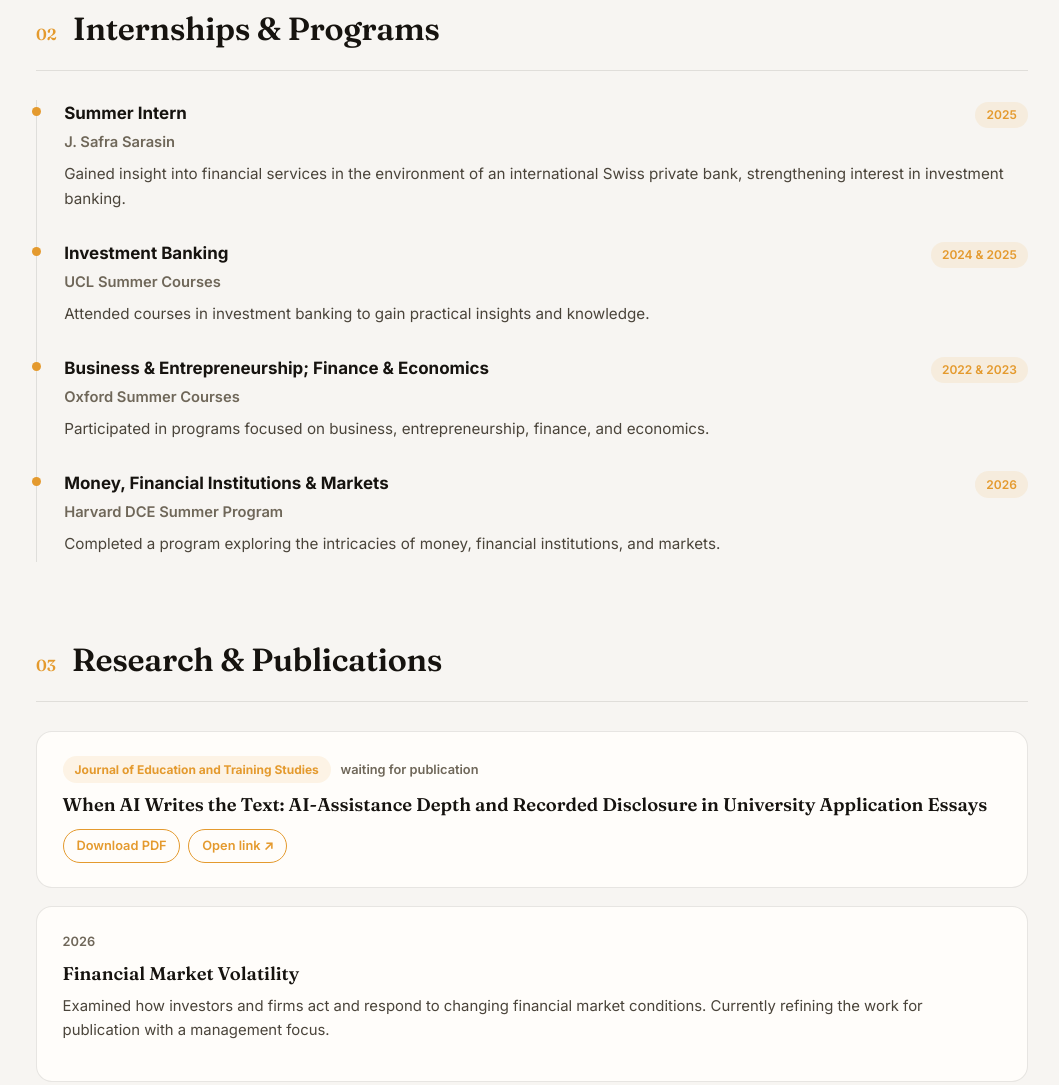
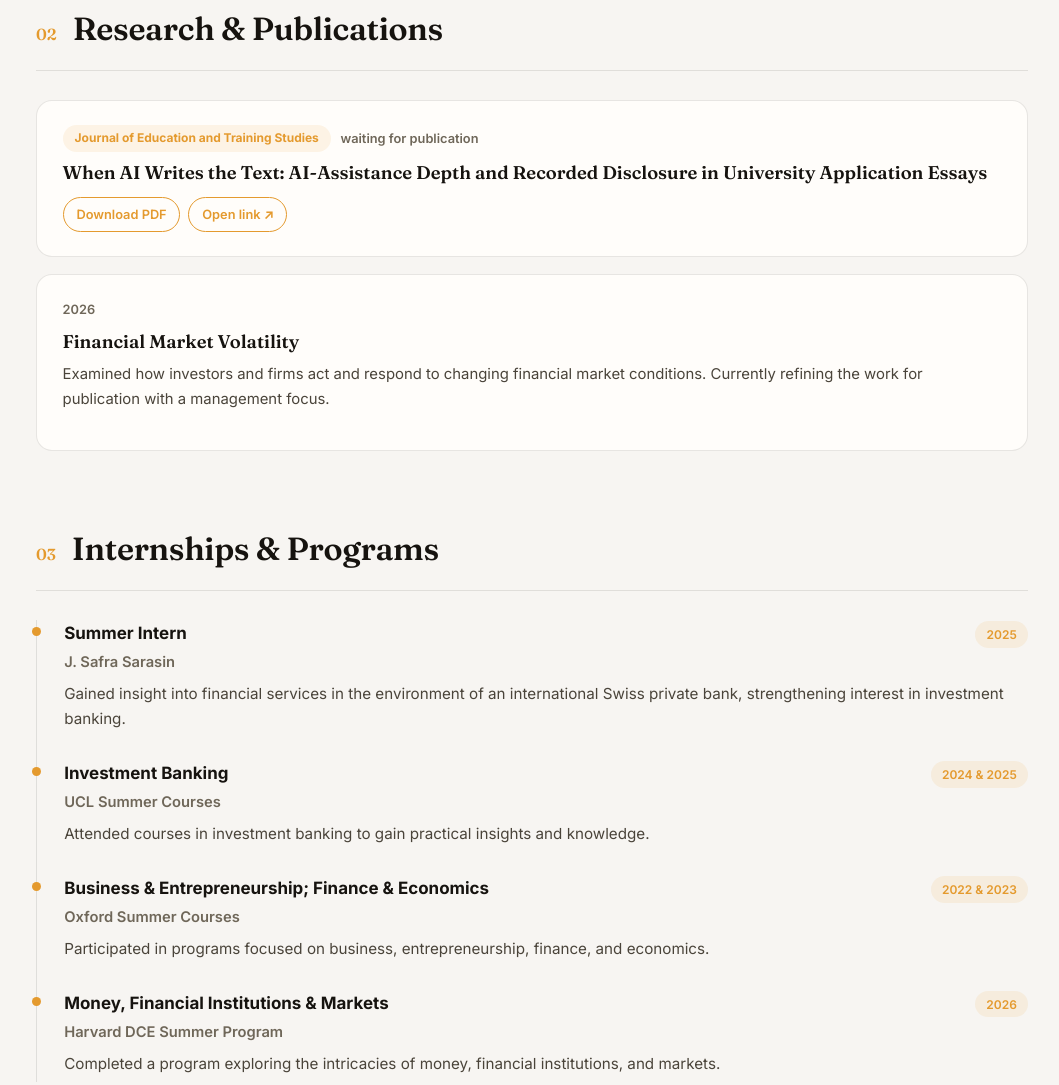
Before and after one commit to miec99/arhaan-anand, a plain HTML site: page index.html in a window 1280 px wide. Shown: the part 1079-2164 px from the top of the page, without its empty margins (108-1167 px from the left). Drawn offline with Linux system fonts and the light colour scheme.

Commit message:
Deploy Arhaan Anand's showcase website

```diff
--- a/index.html
+++ b/index.html
@@ -246,7 +246,7 @@
     <header>
         <nav>
             <a href="#" class="logo">Arhaan<em>.</em></a>
-            <ul class="links"><li><a href="#education">Education</a></li><li><a href="#internships-programs">Internships &amp; Programs</a></li><li><a href="#research-publications">Research &amp; Publications</a></li><li><a href="#projects">Projects</a></li><li><a href="#athletics">Athletics</a></li><li><a href="#certifications">Certifications</a></li><li><a href="#honours-awards">Honours &amp; Awards</a></li><li><a href="#skills-languages">Skills &amp; Languages</a></li><li><a href="#community-volunteering">Community &amp; Volunteering</a></li></ul>
+            <ul class="links"><li><a href="#education">Education</a></li><li><a href="#research-publications">Research &amp; Publications</a></li><li><a href="#internships-programs">Internships &amp; Programs</a></li><li><a href="#projects">Projects</a></li><li><a href="#athletics">Athletics</a></li><li><a href="#certifications">Certifications</a></li><li><a href="#honours-awards">Honours &amp; Awards</a></li><li><a href="#skills-languages">Skills &amp; Languages</a></li><li><a href="#community-volunteering">Community &amp; Volunteering</a></li></ul>
 
         </nav>
     </header>
@@ -271,7 +271,23 @@
 
 
                         <div class="item-loc" style="font-size:.85em;opacity:.8;margin:2px 0 6px;">📍 Bahrain</div>
-                    </div></section><section id="internships-programs"><div class="sec-head"><span class="sec-num">02</span><h2>Internships &amp; Programs</h2></div><div class="xp-item">
+                    </div></section><section id="research-publications"><div class="sec-head"><span class="sec-num">02</span><h2>Research &amp; Publications</h2></div><div class="paper">
+                        <div class="paper-meta">
+                            <span class="paper-journal">Journal of Education and Training Studies </span>
+                            <span class="paper-year">waiting for publication</span>
+                        </div>
+                        <h3>When AI Writes the Text: AI-Assistance Depth and Recorded Disclosure in University Application Essays</h3>
+
+                        <div class="item-actions"><a href="assets/doc-3d4d9edcd0.pdf" class="item-doc" target="_blank" rel="noopener noreferrer" download>Download PDF</a><a href="https://www.ccsenet.org/journal/index.php/jel" class="item-link" target="_blank" rel="noopener noreferrer">Open link ↗</a></div>
+                    </div><div class="paper">
+                        <div class="paper-meta">
+
+                            <span class="paper-year">2026</span>
+                        </div>
+                        <h3>Financial Market Volatility</h3>
+                        <p>Examined how investors and firms act and respond to changing financial market conditions. Currently refining the work for publication with a management focus.</p>
+
+                    </div></section><section id="internships-programs"><div class="sec-head"><span class="sec-num">03</span><h2>Internships &amp; Programs</h2></div><div class="xp-item">
                         <div class="xp-top">
                             <h3>Summer Intern</h3>
                             <span class="xp-duration">2025</span>
@@ -310,22 +326,6 @@
                         <p>Completed a program exploring the intricacies of money, financial institutions, and markets.</p>
 
 
-
-                    </div></section><section id="research-publications"><div class="sec-head"><span class="sec-num">03</span><h2>Research &amp; Publications</h2></div><div class="paper">
-                        <div class="paper-meta">
-                            <span class="paper-journal">Journal of Education and Training Studies </span>
-                            <span class="paper-year">waiting for publication</span>
-                        </div>
-                        <h3>When AI Writes the Text: AI-Assistance Depth and Recorded Disclosure in University Application Essays</h3>
-
-                        <div class="item-actions"><a href="assets/doc-3d4d9edcd0.pdf" class="item-doc" target="_blank" rel="noopener noreferrer" download>Download PDF</a><a href="https://www.ccsenet.org/journal/index.php/jel" class="item-link" target="_blank" rel="noopener noreferrer">Open link ↗</a></div>
-                    </div><div class="paper">
-                        <div class="paper-meta">
-
-                            <span class="paper-year">2026</span>
-                        </div>
-                        <h3>Financial Market Volatility</h3>
-                        <p>Examined how investors and firms act and respond to changing financial market conditions. Currently refining the work for publication with a management focus.</p>
 
                     </div></section><section id="projects"><div class="sec-head"><span class="sec-num">04</span><h2>Projects</h2></div><div class="proj-grid"><div class="proj-card">
                         <img src="assets/img-3a9b42aef4.png" alt="Independent Investment Portfolio">
```
